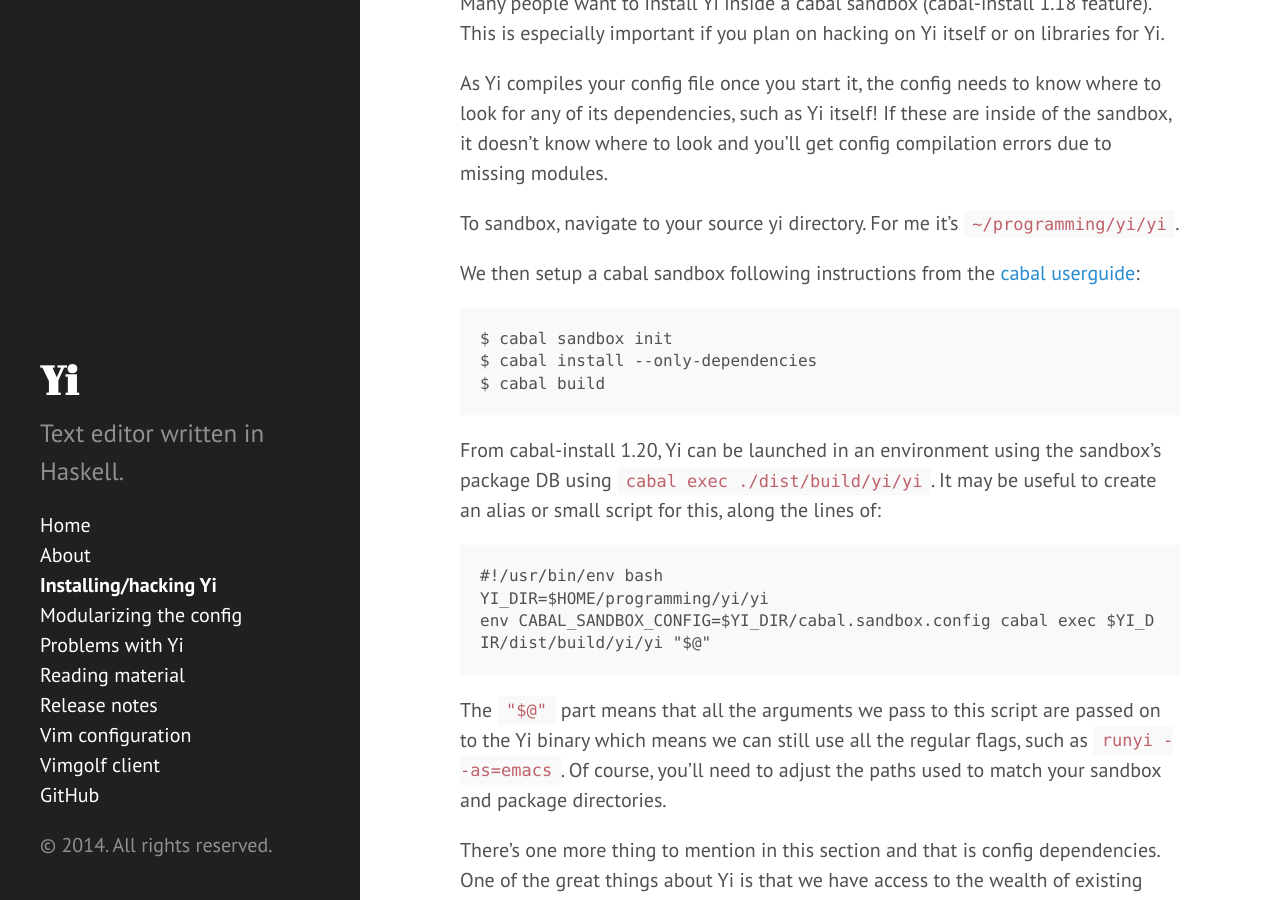
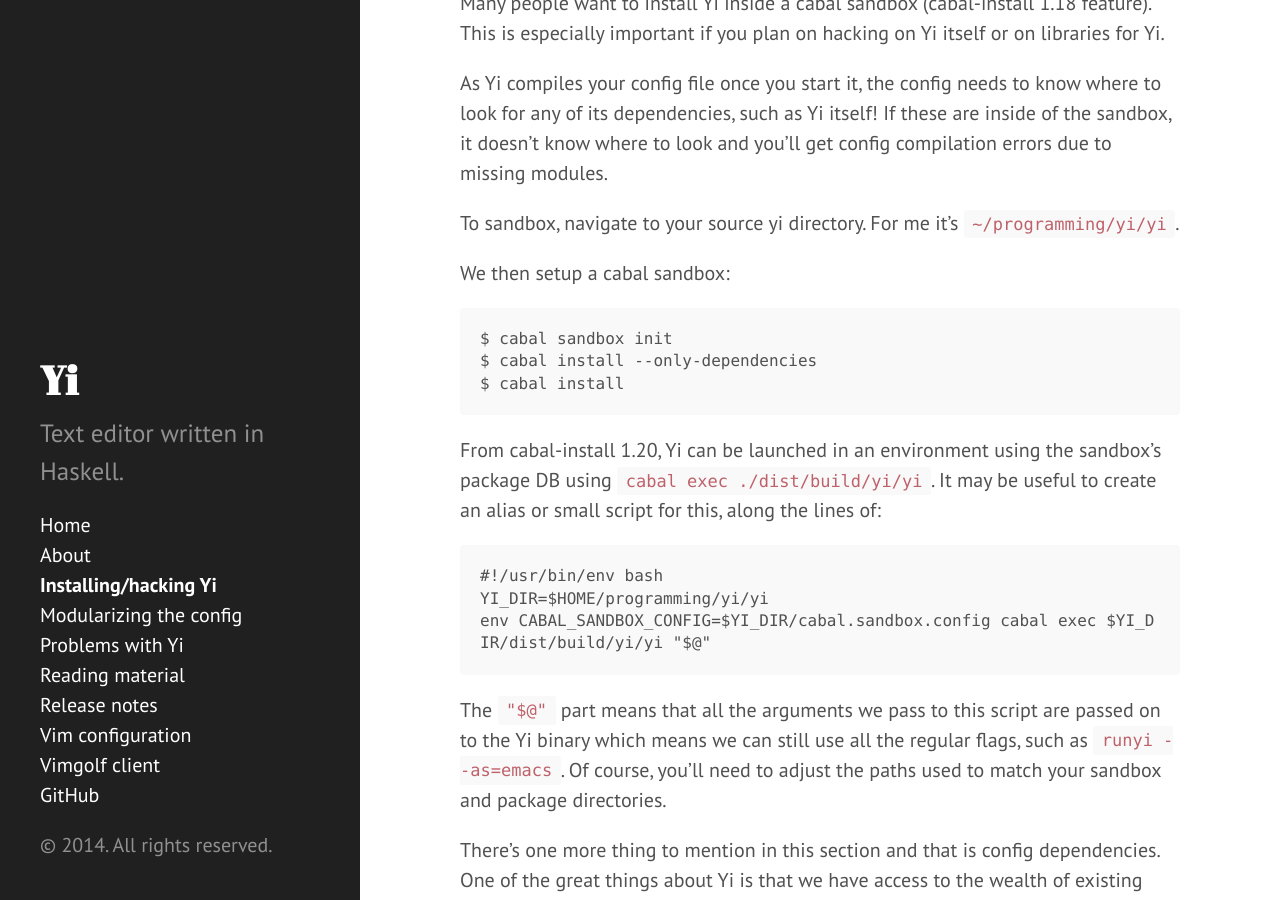
Before and after one commit to yi-editor/yi-editor.github.com, a Jekyll site: the page built from pages/installing.md, in a window 1280 px wide and 900 px high, scrolled down 1310 px. Built offline with Jekyll 4.4.1, drawn with Linux system fonts in a browser that asks for light colours; Markdown is read by kramdown in place of the engine named in the settings.

Commit message:
Update installing.md
Replaced cabal build with cabal install in the sandbox-instructions. It turns out that cabal build doesn't add the yi package to the local package db.

````diff
--- a/pages/installing.md
+++ b/pages/installing.md
@@ -57,13 +57,12 @@
 To sandbox, navigate to your source yi directory. For me it's
 `~/programming/yi/yi`.
 
-We then setup a cabal sandbox following instructions from the
-[cabal userguide](http://www.haskell.org/cabal/users-guide/installing-packages.html#sandboxes-basic-usage):
+We then setup a cabal sandbox:
 
 ```
 $ cabal sandbox init
 $ cabal install --only-dependencies
-$ cabal build
+$ cabal install
 ```
 
 From cabal-install 1.20, Yi can be launched in an environment using the
````
